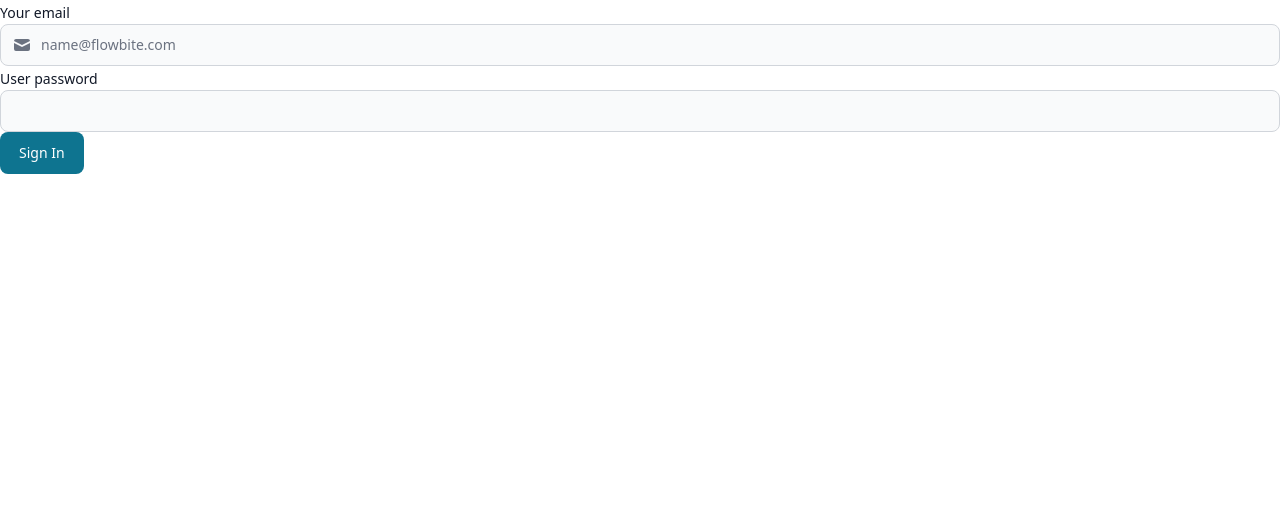
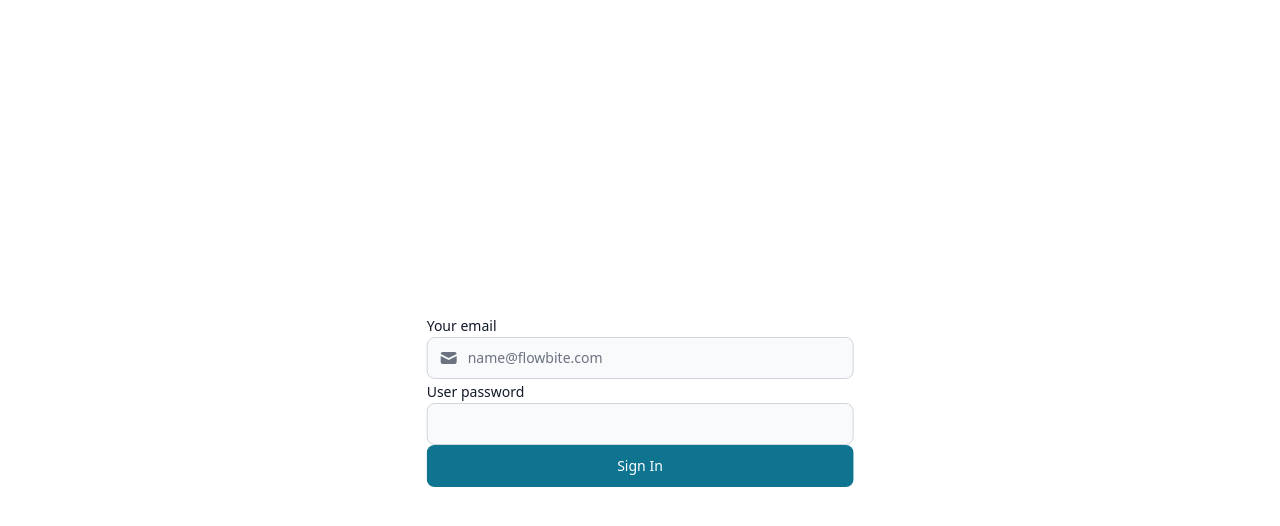
Before and after one commit to yujhenchen/otp-auth-webapp, a React (Vite) app: page /login in a window 1280 px wide. Shown: the top 526 px of the page. Built offline with nearby package versions, Linux system fonts and the light colour scheme.

Commit message:
feat: set page style, centerlize form

```diff
--- a/src/pages/auth/login.tsx
+++ b/src/pages/auth/login.tsx
@@ -6,8 +6,8 @@ export default function Login() {
   const onSubmit = async () => {};
 
   return (
-    <div>
-      <form>
+    <div className="container relative min-h-screen mx-auto">
+      <form className="flex flex-col w-full md:w-1/2 xl:w-1/3 absolute top-1/2 left-1/2 transform -translate-x-1/2 -translate-y-1/2">
         <div>
           <div>
             <Label htmlFor="email" value="Your email" />
```
